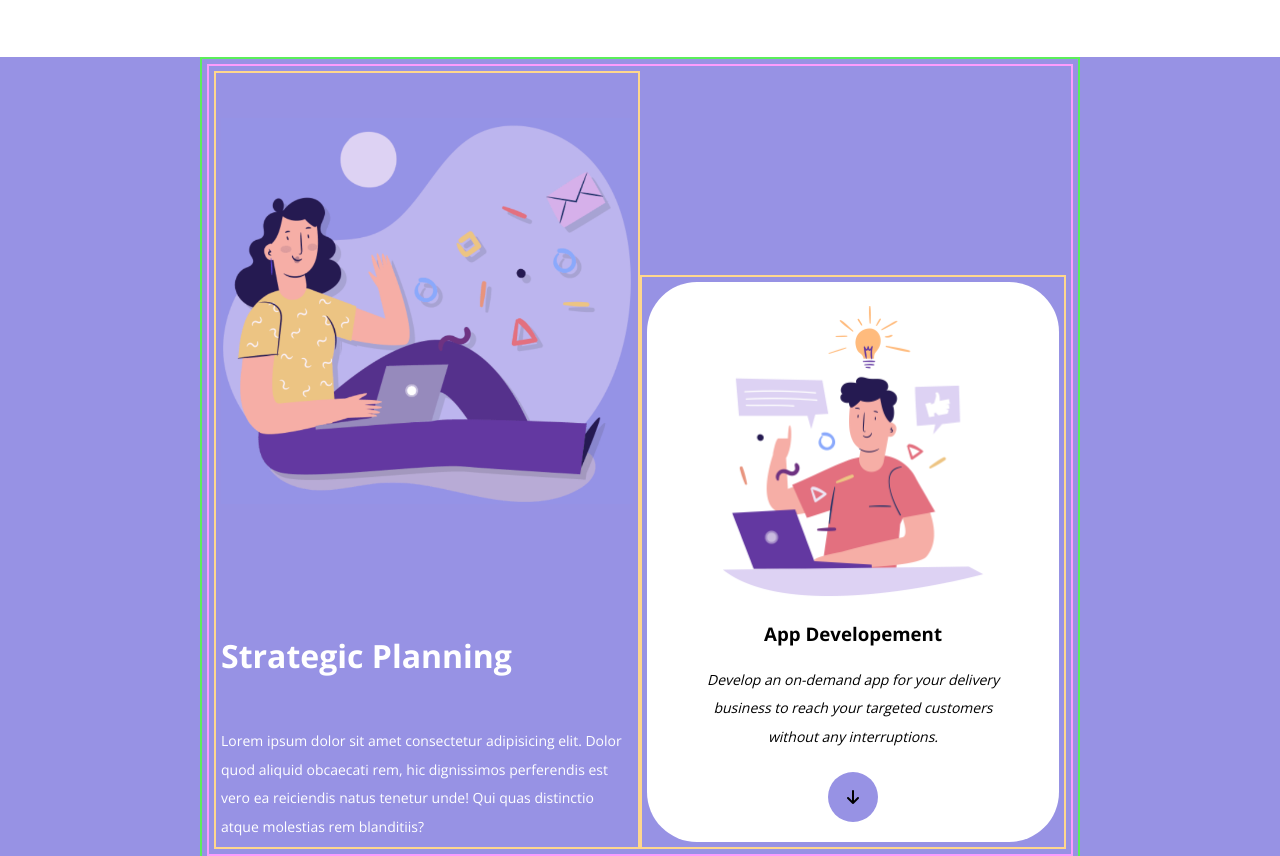
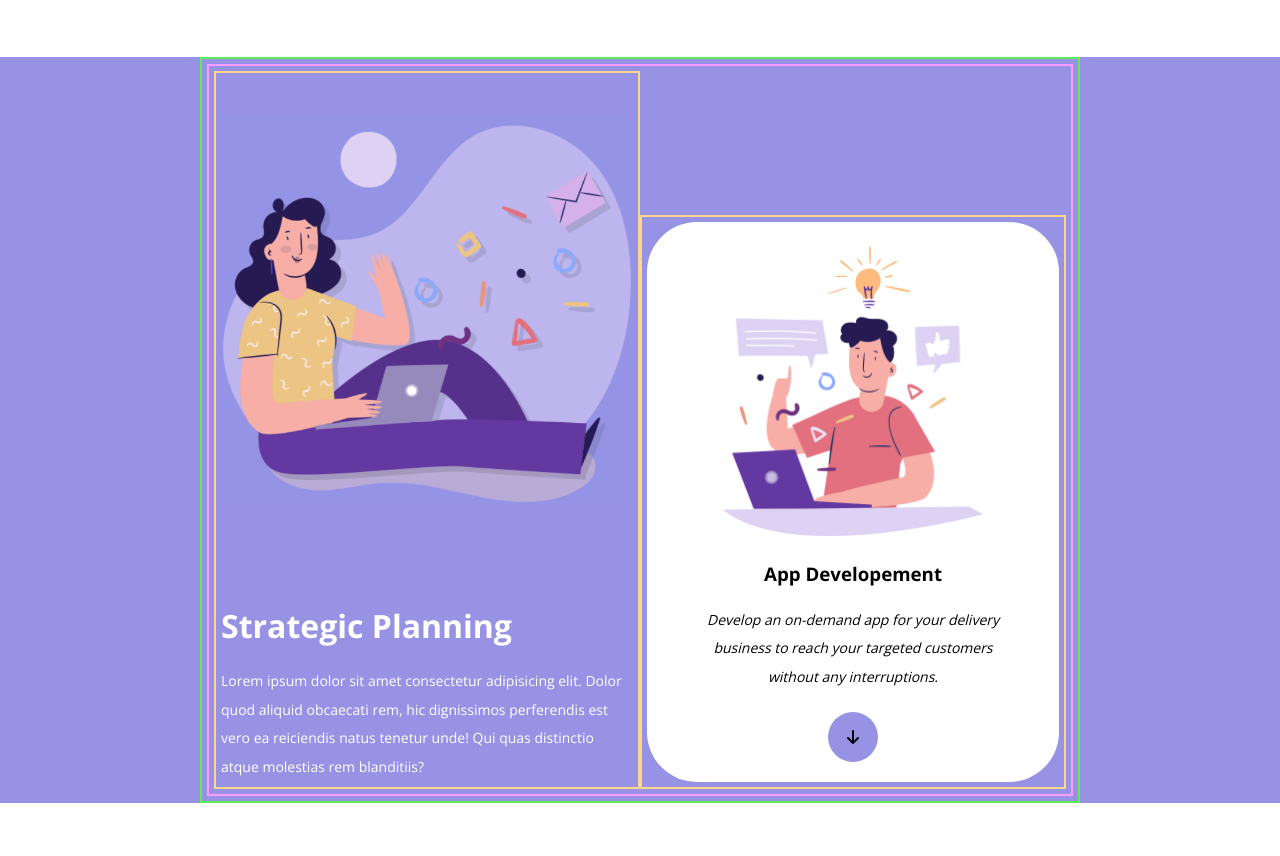
Before and after one commit to aSwanting/htmlcss-responsive-layout, a plain HTML site: page index.html in a window 1280 px wide. Shown: the part 999-1855 px from the top of the page. Drawn offline with nearby package versions, Linux system fonts and the light colour scheme.

Commit message:
fix: margin instead of padding in purple card

```diff
--- a/css/style.css
+++ b/css/style.css
@@ -239,11 +239,11 @@ main [class^="container"] {
 
 .planning-card.dark {
     color: white;
-    gap: 50px;
+    gap: 20px;
 }
 
 .planning-card.dark img {
-    padding-block: 40px 40px;
+    margin-block: 20px 50px;
 }
 
 
@@ -390,7 +390,7 @@ main [class^="container"] {
     }
 
     .planning-card.dark img {
-        padding-block: 40px 80px;
+        margin-block: 40px 80px;
     }
 
     .testimonials-card {
```
